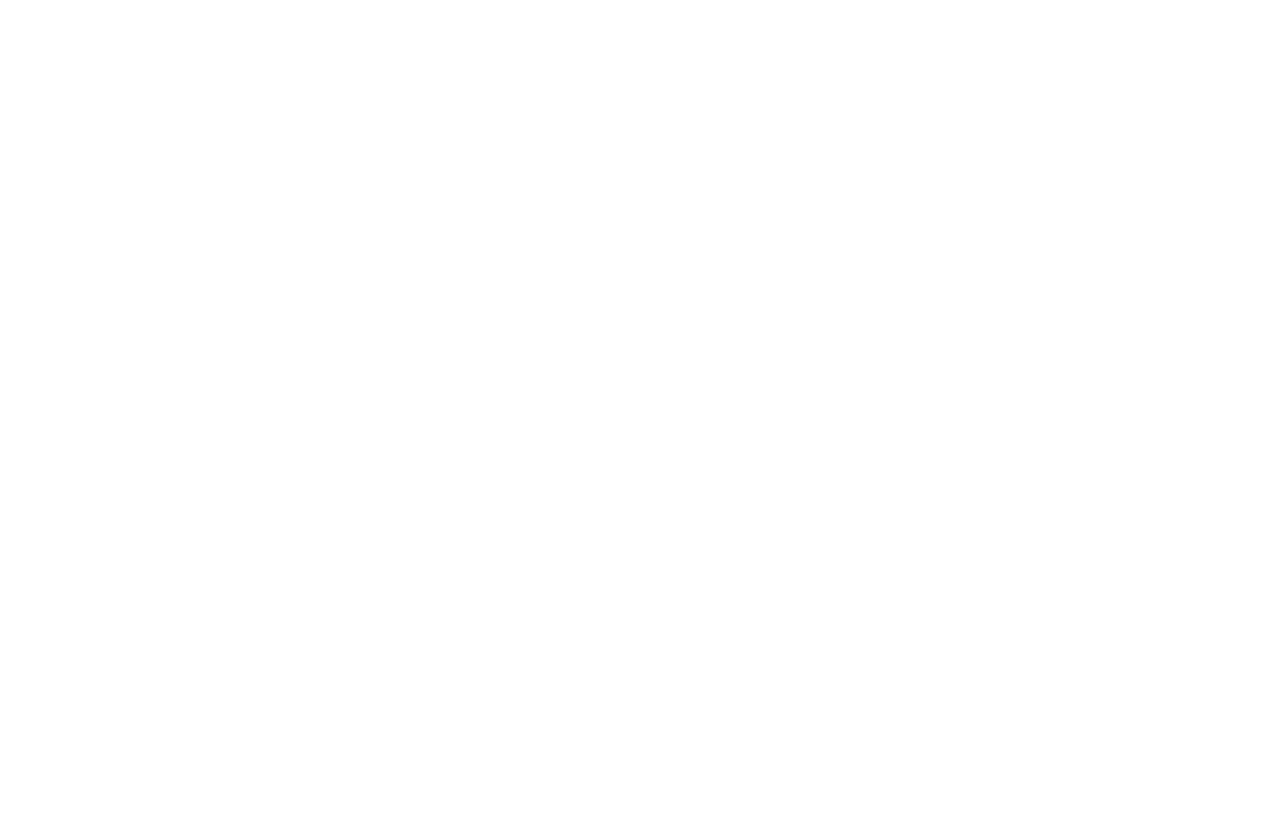
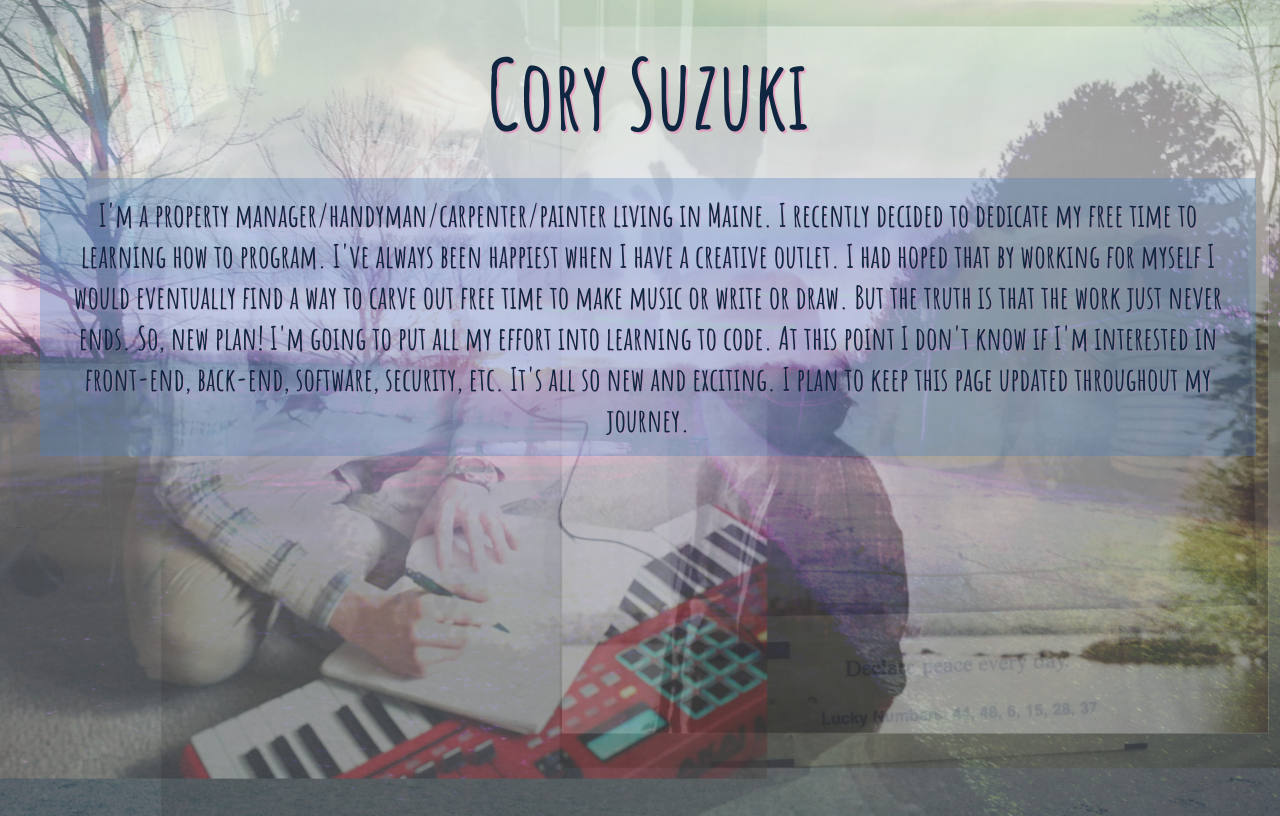
Before and after one commit to MyPetLobster/cs50-homepage, a plain HTML site: page about-me.html in a window 1280 px wide. Drawn offline with Linux system fonts and the light colour scheme.

Commit message:
Add deco to about text, @media for email

```diff
--- a/about-me.html
+++ b/about-me.html
@@ -0,0 +1,21 @@
+<!DOCTYPE html>
+<html lang="en">
+<head>
+    <meta charset="UTF-8">
+    <meta name="viewport" content="width=device-width, initial-scale=1.0">
+    <title>About Me</title>
+    <link rel="stylesheet" href="css/style-child.css">
+</head>
+<body class="about-me">
+    <div class="about-text">
+        <h1 id="abt-header">Cory Suzuki</h1>
+        <p id="abt-para">I'm a property manager/handyman/carpenter/painter living in Maine. I recently decided to dedicate my free time to learning how to program.
+           I've always been happiest when I have a creative outlet. I had hoped that by working for myself I would eventually find a way to carve out
+           free time to make music or write or draw. But the truth is that the work just never ends. So, new plan! I'm going to put all my effort into
+           learning to code. At this point I don't know if I'm interested in front-end, back-end, software, security, etc. It's all so new and exciting.
+           I plan to keep this page updated throughout my journey.
+        </p>
+    </div>
+
+</body>
+</html>
--- a/css/style-child.css
+++ b/css/style-child.css
@@ -52,6 +52,9 @@ body.contact {
 .email-me a {
     text-align: center;
     font-size: 180px;
+    @media (max-width: 540px) {
+        font-size: 100px;
+    }
     font-family: 'Amatic SC', sans-serif;
     text-decoration: none;
     color: #fdcb36;
@@ -66,3 +69,48 @@ body.contact {
         0.03em -0.03em black,
         0.03em 0.03em black;
 }
+
+
+
+/* ABOUT ME STYLE */
+
+body.about-me {
+    background-image: url(../img/collage.jpg);
+    top: 0;
+    left: 0;
+    background-size: cover;
+    background-position: center;
+    overflow: scroll;
+    width: 100vw;
+    height: 100vh;
+    position: relative;
+    z-index: -1;
+    display: flex;
+}
+
+#abt-header {
+    color: #0f2641;
+    text-shadow: 2px 2px 1px #f472b080;
+    font-family: 'Amatic SC', sans-serif;
+    text-align: center;
+    align-items: center;
+    justify-content: center;
+    margin-top: 1.5rem;
+    margin-bottom: 1.5rem;
+    font-size: 6rem;
+    font-weight: 700;
+}
+
+#abt-para {
+    color: #0f2641;
+    text-shadow: 1px 1px 1px #f472b146;
+    background-color: #4c7fbd54;
+    font-family: 'Amatic SC', sans-serif;
+    text-align: center;
+    justify-content: center;
+    font-size: 2rem;
+    padding: 1rem;
+    margin-left:2rem;
+    margin-right:2rem;
+    margin-top:1.5rem;
+}
```
Also changed, not shown: img/collage.jpg (added).
